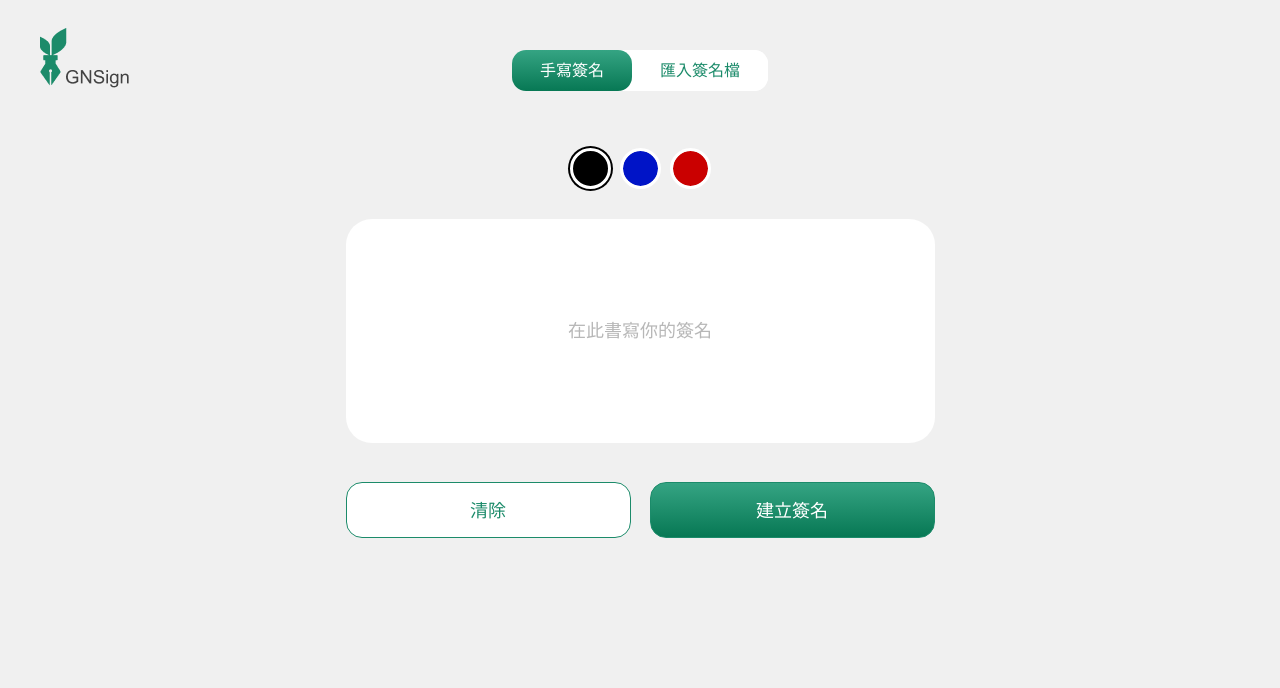
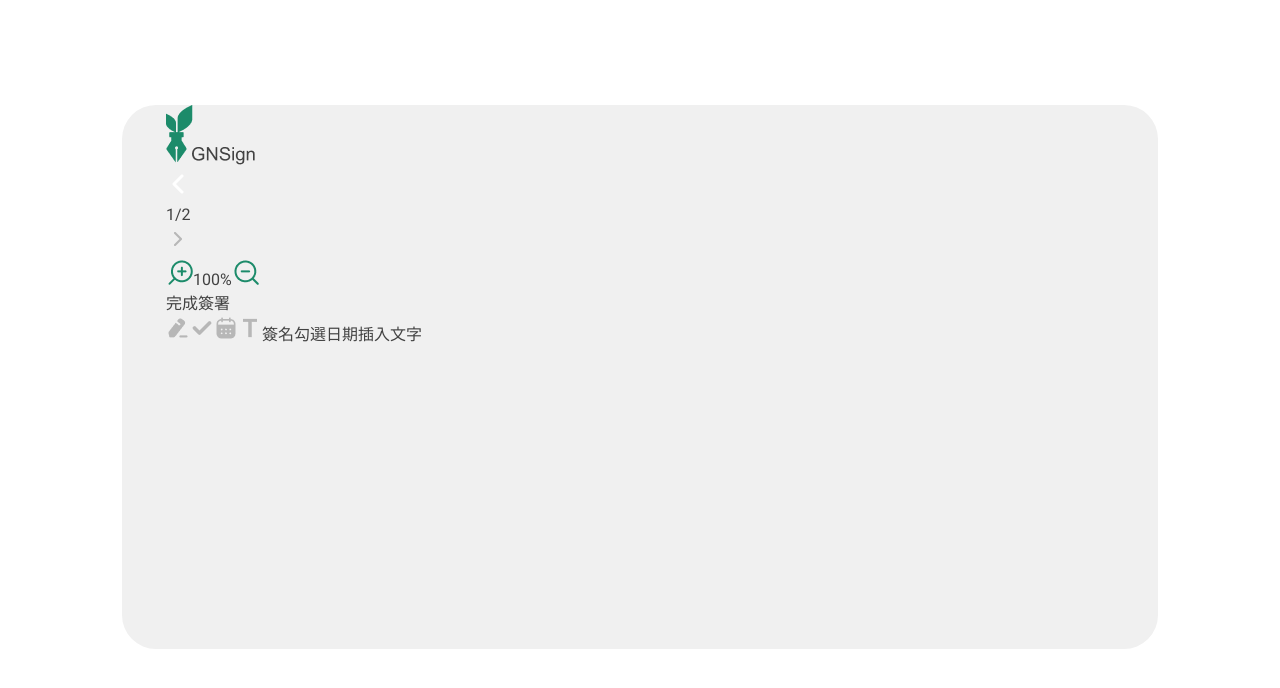
Before and after one commit to Yuwen-ctw/2022_F2E_W2_dottedsign, a React (Create React App) app: page / in a window 1280 px wide. Both pictures are taken after a click on the element "建立簽名". Shown: the top 688 px of the page. Built offline with nearby package versions, Linux system fonts and the light colour scheme.

Commit message:
Feat: add SignInsert component

```diff
--- a/src/components/Main/Main.jsx
+++ b/src/components/Main/Main.jsx
@@ -1,17 +1,23 @@
 import { useContext } from 'react'
 import { StepContext } from '../contexts/StepContext'
 import LoadFile from './sections/LoadFile'
-import SignPhase from './sections/SignPhase'
+import SignBuild from './sections/SignBuild'
 import Process from './Process'
+import SignInsert from './sections/SignInsert'
 function Main() {
-  const { step } = useContext(StepContext)
+  const { step, setStep } = useContext(StepContext)
+  function handleBuildSignClick() {
+    setStep(step + 1)
+  }
   return (
     <main>
       {step === 0 && <p className="section__version">免費試用版</p>}
       {step === 0 && <Aside />}
       {step === 0 && <LoadFile />}
       {step === 1 && <Process text={'上傳中...'} />}
-      {step === 2 && <SignPhase />}
+      {step === 2 && <SignBuild onClick={handleBuildSignClick} />}
+      {step === 3 && <Process text={'簽名優化中...'} />}
+      {step === 4 && <SignInsert />}
     </main>
   )
 }
--- a/src/components/Main/Process.jsx
+++ b/src/components/Main/Process.jsx
@@ -4,8 +4,8 @@ import { useContext } from 'react'
 import { StepContext } from '../contexts/StepContext'
 
 function Process({ text }) {
-  const { setStep } = useContext(StepContext)
-  setTimeout(() => setStep(2), 1000)
+  const { step, setStep } = useContext(StepContext)
+  setTimeout(() => setStep(step + 1), 1000)
 
   return (
     <div className="process">
--- a/src/components/Main/sections/SignPhase.jsx
+++ b/src/components/Main/sections/SignBuild.jsx
@@ -1,16 +1,17 @@
 import { useState } from 'react'
 import Logo from '../../elements/Logo'
-function SignPhase() {
+function SignBuild({ onClick }) {
   const [signPicker, setSignPicker] = useState('在此書寫你的簽名')
 
   function handleSignPickerClick(e) {
     setSignPicker(e.target.dataset.text)
   }
+
   return (
-    <section className="section__signPhase">
+    <section className="section__signBuild">
       <Logo />
-      <div className="signPhase__wrapper">
-        <div className="signPhase__signPicker" onChange={handleSignPickerClick}>
+      <div className="signBuild__wrapper">
+        <div className="signBuild__signPicker" onChange={handleSignPickerClick}>
           <input
             type="radio"
             name="signPicker"
@@ -39,24 +40,26 @@ function SignPhase() {
             匯入簽名檔
           </label>
         </div>
-        <div className="signPhase__colorPicker">
+        <div className="signBuild__colorPicker">
           <ColorRadioInput color={'black'} defaultChecked />
           <ColorRadioInput color={'blue'} />
           <ColorRadioInput color={'red'} />
         </div>
-        <div className="signPhase__drawBlock">
+        <div className="signBuild__drawBlock">
           <canvas className="drawBlock__area"></canvas>
           <p className="drawBlock__placeholder">{signPicker}</p>
         </div>
-        <div className="signPhase__control">
+        <div className="signBuild__control">
           <div className="button button__clean">清除</div>
-          <div className="button button__accept">建立簽名</div>
+          <div className="button button__accept" onClick={onClick}>
+            建立簽名
+          </div>
         </div>
       </div>
     </section>
   )
 }
-export default SignPhase
+export default SignBuild
 
 function ColorRadioInput({ color, defaultChecked }) {
   return (
--- /dev/null
+++ b/src/components/Main/sections/SignInsert.jsx
@@ -0,0 +1,71 @@
+import Logo from '../../elements/Logo'
+import backIcon from '../../../images/Back.png'
+import nextIcon from '../../../images/Details.png'
+import signIcon from '../../../images/sign.png'
+import checkIcon from '../../../images/check.png'
+import dateIcon from '../../../images/date.png'
+import wordIcon from '../../../images/word.png'
+import zoominIcon from '../../../images/zoom-in.png'
+import zoomoutIcon from '../../../images/zoom-out.png'
+
+function SignInsert() {
+  return (
+    <section className="section__signInsert">
+      <Logo />
+      <FilePaginator />
+      <Scaler percentage={100} />
+      <Button />
+      <div className="file-content"></div>
+      <Toolkit />
+    </section>
+  )
+}
+
+export default SignInsert
+
+function FilePaginator() {
+  return (
+    <div className="file-paginator">
+      <div className="file-paginato__button file-paginato__button--prev">
+        <img src={backIcon} alt="back" />
+      </div>
+      <div className="file-paginator__page">
+        <span className="page page--now">1</span>
+        <span className="page page--slash">/</span>
+        <span className="page page--total">2</span>
+      </div>
+      <div className="file-paginato__button file-paginato__button--next">
+        <img src={nextIcon} alt="back" />
+      </div>
+    </div>
+  )
+}
+
+function Button() {
+  return <div className="button button__complete">完成簽署</div>
+}
+
+function Toolkit() {
+  return (
+    <div className="toolkit">
+      <img src={signIcon} alt="sign" />
+      <img src={checkIcon} alt="check" />
+      <img src={dateIcon} alt="date" />
+      <img src={wordIcon} alt="word" />
+      <span className="toolkit__label toolkit__label--sign">簽名</span>
+      <span className="toolkit__label toolkit__label--check">勾選</span>
+      <span className="toolkit__label toolkit__label--date">日期</span>
+      <span className="toolkit__label toolkit__label--word">插入文字</span>
+    </div>
+  )
+}
+
+function Scaler({ percentage }) {
+  return (
+    <div className="scaler">
+      <img src={zoominIcon} alt="zoomin" />
+      <span className="scaler__scale">{percentage}%</span>
+      <img src={zoomoutIcon} alt="zoomout" />
+    </div>
+  )
+}
--- a/src/scss/components/Main/signPhase.scss
+++ b/src/scss/components/Main/signPhase.scss
@@ -1,4 +1,4 @@
-.section__signPhase {
+.section__signBuild {
   position: fixed;
   top: 0;
   left: 0;
@@ -15,7 +15,7 @@
       top: 28px;
     }
   }
-  .signPhase__wrapper {
+  .signBuild__wrapper {
     width: 375px;
     margin: 28px auto;
     /* content layout */
@@ -30,7 +30,7 @@
   }
 }
 
-.signPhase__signPicker {
+.signBuild__signPicker {
   display: flex;
   border-radius: 14px;
   background: $clr-white;
@@ -51,7 +51,7 @@
   }
 }
 
-.signPhase__colorPicker {
+.signBuild__colorPicker {
   input {
     display: none;
 
@@ -72,7 +72,7 @@
     width: 35px;
     height: 35px;
     border-radius: 50%;
-    outline: 3px solid #ffffff;
+    outline: 3px solid $clr-background;
     cursor: pointer;
 
     &--black {
@@ -87,7 +87,7 @@
   }
 }
 
-.signPhase__drawBlock {
+.signBuild__drawBlock {
   position: relative;
   margin-top: 16px;
   width: 100%;
@@ -113,7 +113,7 @@
   }
 }
 
-.signPhase__control {
+.signBuild__control {
   width: 100%;
   margin: 25px auto 0;
   display: flex;
```
